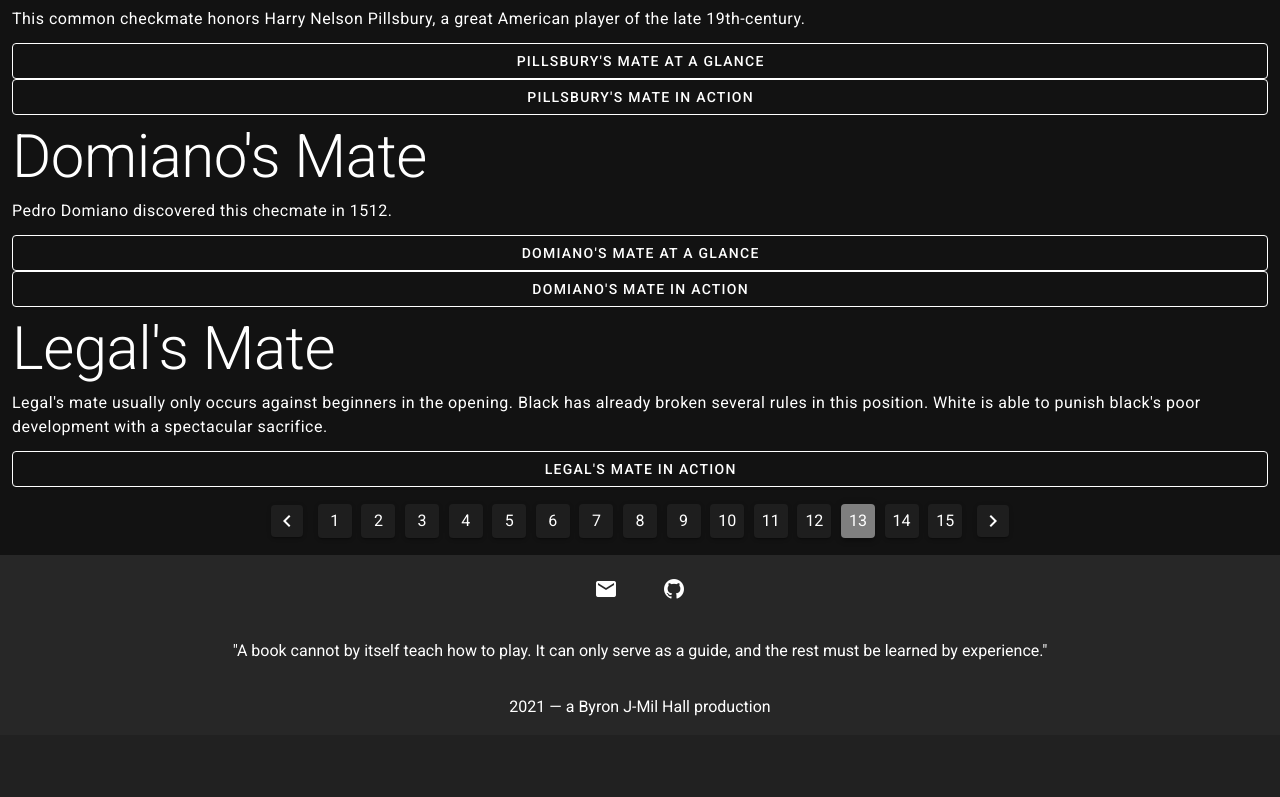
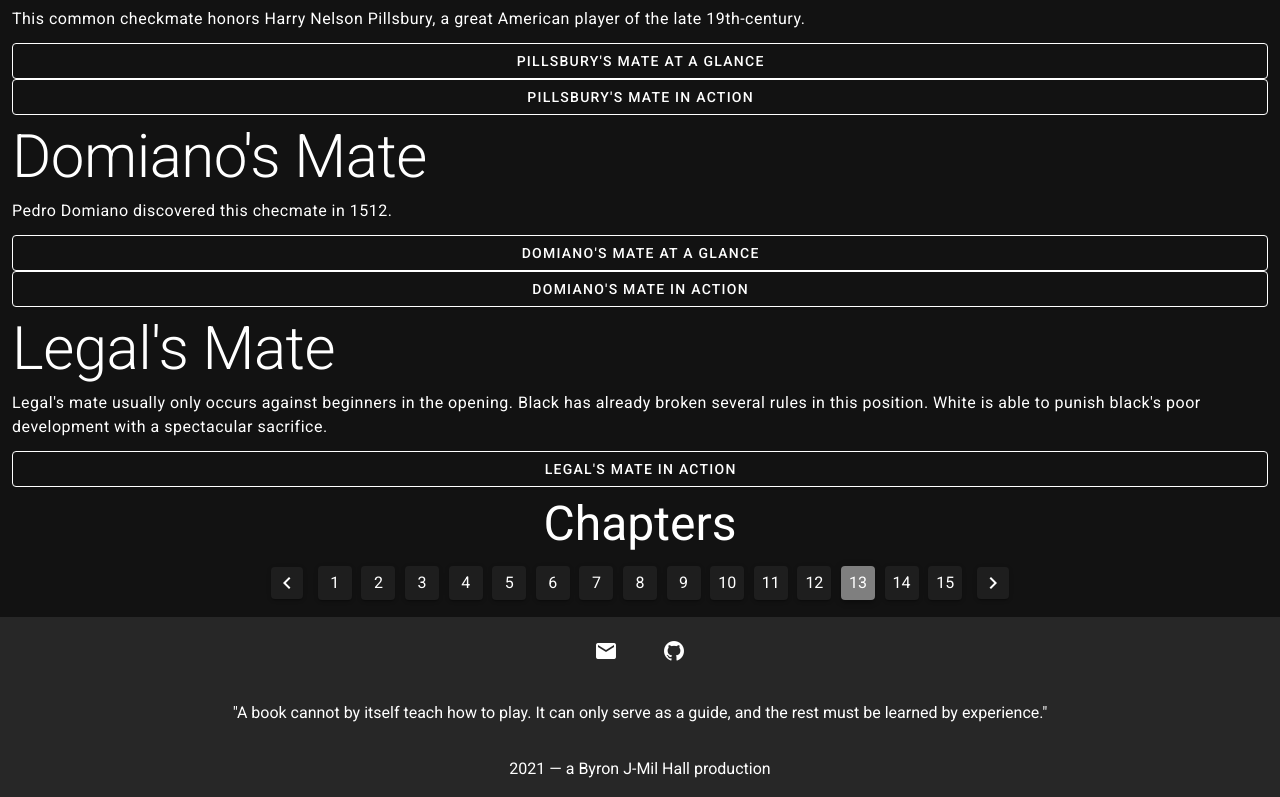
Before and after one commit to napoleon-commits/SelmaChessApp, a Vue app: page /attacking-the-king in a window 1280 px wide. Shown: the part 1961-2758 px from the top of the page. Before the commit the page ends 2696 px from the top, so only its background shows below. Built offline with nearby package versions, Linux system fonts and the light colour scheme.

Commit message:
updated pagination component

```diff
--- a/src/App.vue
+++ b/src/App.vue
@@ -5,6 +5,9 @@
     <v-main>
       <router-view/>
       <div class="ma-3" v-if="LearnPagesPagination.includes($route.name)">
+        <div class="text-xl-h3 text-lg-h3 text-md-h4 text-sm-h5 text-h6 mb-3 text-center">
+          Chapters
+        </div>
         <Pagination :componentName="$route.name" />
       </div>
     </v-main>
--- a/src/static/LearnPagesPagination.js
+++ b/src/static/LearnPagesPagination.js
@@ -1,5 +1,5 @@
 export default [
-    'LandingPage',
+    'Introduction',
     'SpecialMoves',
     'RookStrategy',
     'KnightStrategy',
```
